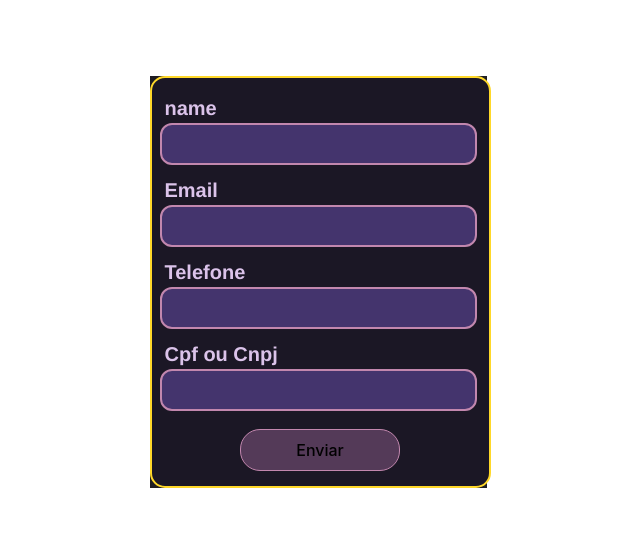
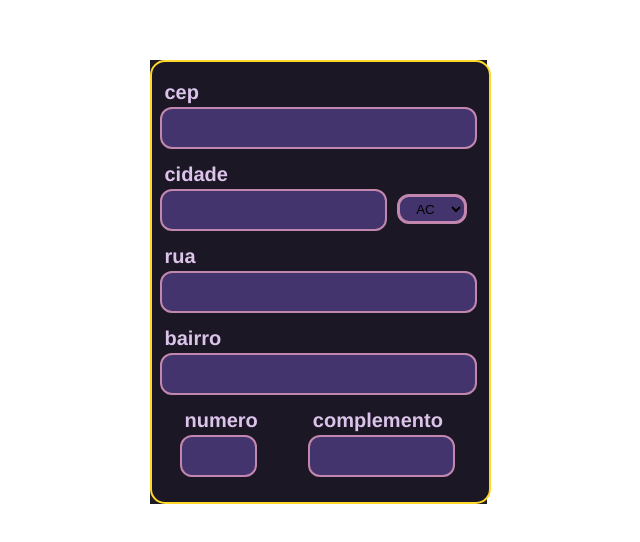
Before and after one commit to lucasGFlores/star-wars-venda-automotiva, a React (Vite) app: page / in a window 1280 px wide. Shown: the part 118-660 px from the top of the page, without its empty margins (322-962 px from the left). Built offline with nearby package versions, Linux system fonts and the light colour scheme.

Commit message:
form de pagamento pronta

```diff
--- a/src/App.tsx
+++ b/src/App.tsx
@@ -2,6 +2,7 @@ import { Route, BrowserRouter, Routes } from "react-router-dom";
 import "./App.css";
 import Forms from "./components/Forms";
 import InfoCompradorForm from "./pagamento/InfoCompradorForm";
+import EnderecoForm from "./pagamento/EnderecoForm";
 // import './Form.css'
 function App() {
   return (
@@ -10,8 +11,8 @@ function App() {
         <BrowserRouter>
          <div className="app">
           <Routes>
-            <Route path="/" Component={InfoCompradorForm} />
-            <Route path="/forms" Component={Forms} />
+            <Route path="/" Component={EnderecoForm} />
+            <Route path="/forms" Component={InfoCompradorForm} />
           </Routes>
       </div>
 
--- a/src/components/CustomInput.tsx
+++ b/src/components/CustomInput.tsx
@@ -1,24 +1,37 @@
 import React, { FC } from "react";
 import { FieldProps } from "formik";
-
+import "../styles/Forms.css";
 interface CustomInputProps {
   type?: string;
   label: string;
+  event?: React.ChangeEvent<HTMLInputElement>
 }
 
 const CustomInput: FC<CustomInputProps & FieldProps> = ({
   label,
   field, // { name, value, onChange, onBlur }
   form: { touched, errors }, // also values, setXXXX, handleXXXX, dirty, isValid, status, etc.
+  event,
   type = "text",
   ...props
-}) => (
-  <>
-    <label>{label}</label>
-    <input type={type} {...field} {...props} />
-    {touched[field.name] && errors[field.name] && (
-      <p className="error">{errors[field.name]?.toString()}</p>
-    )}
-  </>
-);
+}) => {
+
+  return (
+    <>
+      <label>{label}</label>
+      <input
+
+        type={type}
+        {...field}
+        {...props}
+        className={touched[field.name] && errors[field.name] ? "error" : ""}
+      />
+      {touched[field.name] && errors[field.name] ? (
+        <p  className="error">{errors[field.name]?.toString()}</p>
+      ) : (
+      ""
+      )}
+    </>
+  );
+};
 export default CustomInput;
--- a/src/pagamento/EnderecoForm.tsx
+++ b/src/pagamento/EnderecoForm.tsx
@@ -1,14 +1,22 @@
-import { observer } from "mobx-react"
-import { Formik, useFormik } from "formik";
+import { observer } from "mobx-react";
+import { Field, Formik, Form, validateYupSchema } from "formik";
 import * as yup from "yup";
 import { formSchemaEndereco } from "../schemas/Forms";
 import { Endereco } from "../model/Endereco";
 import CustomInput from "../components/CustomInput";
-import { Form } from "react-router-dom";
+import { json } from "react-router-dom";
 
-const EnderecoForm = () => {
+const EnderecoForm = (): JSX.Element => {
+  const formatCEP = (cep: string) => {
+    // Lógica de formatação do CEP
+    // Por exemplo: 12345678 -> 12345-678
+    return cep.replace(/^(\d{5})(\d{3})$/, "$1-$2");
+  };
 
+  return (
+    <div className="container">
       <Formik
+
         initialValues={{
           cep: "",
           cidade: "",
@@ -18,21 +26,133 @@ const EnderecoForm = () => {
           numero: "",
           complemento: "",
         }}
+        //      initialErrors={{
+        //       bairro: "insira o bairro",
+        // cep: "cep invalido",
+        // cidade: "insira a cidade",
+        // estado: "insira o estado",
+        // numero: "insira o numero",
+        // rua: "insira a rua",
+        //      }}
+        validationSchema={formSchemaEndereco}
         onSubmit={(values, actions) => {
-         setTimeout(() => {
-
-           alert(JSON.stringify(values, null, 2));
-
-           actions.setSubmitting(false);
-
-         }, 1000);
-
+          console.log(values);
+          const endereco = new Endereco(
+            values.cep,
+            values.cidade,
+            values.estado,
+            values.rua,
+            values.bairro,
+            values.numero,
+            values.complemento
+          );
         }}
       >
         {(props) => (
           <Form>
-      <CustomInput label=""/>
+            <Field
+            onChange={(e: React.ChangeEvent<HTMLInputElement>) => {
+              const cep = e.target.value;
+                props.setFieldValue("cep", formatCEP(cep));
+              if (cep.length === 8) {
+                console.log("fetching cep");
+
+                fetch(`https://viacep.com.br/ws/${cep}/json/`)
+                  .then((res) => res.json())
+                  .then((data) => {
+                    props.setFieldValue("cidade", data.localidade);
+                    props.setFieldValue("estado", data.uf);
+                    props.setFieldValue("rua", data.logradouro);
+                    props.setFieldValue("bairro", data.bairro);
+                  });
+              }
+            }}
+              name="cep"
+              type="text"
+              component={CustomInput}
+              format={formatCEP}
+              label="cep"
+            />
+            <div style={{ display: "flex" }}>
+              <div className="minContent" style={{ marginRight: "10px" }}>
+                <Field
+                  style={{ width: "210px" }}
+                  name="cidade"
+                  type="text"
+                  component={CustomInput}
+                  label="cidade"
+                />
+              </div>
+              <Field
+                className="select"
+                name="estado"
+                type="text"
+                component="select"
+                label="uf"
+              >
+                <option value="AC">AC</option>
+                <option value="AL">AL</option>
+                <option value="AM">AM</option>
+                <option value="AP">AP</option>
+                <option value="BA">BA</option>
+                <option value="CE">CE</option>
+                <option value="DF">DF</option>
+                <option value="ES">ES</option>
+                <option value="GO">GO</option>
+                <option value="MA">MA</option>
+                <option value="MG">MG</option>
+                <option value="MS">MS</option>
+                <option value="MT">MT</option>
+                <option value="PA">PA</option>
+                <option value="PB">PB</option>
+                <option value="PE">PE</option>
+                <option value="PI">PI</option>
+                <option value="PR">PR</option>
+                <option value="RJ">RJ</option>
+                <option value="RN">RN</option>
+                <option value="RO">RO</option>
+                <option value="RR">RR</option>
+                <option value="RS">RS</option>
+                <option value="SC">SC</option>
+                <option value="SE">SE</option>
+                <option value="SP">SP</option>
+                <option value="TO">TO</option>
+              </Field>
+            </div>
+            <Field name="rua" type="text" component={CustomInput} label="rua" />
+            <Field
+              name="bairro"
+              type="text"
+              component={CustomInput}
+              label="bairro"
+            />
+            <div style={{ display: "flex" }}>
+              <div
+                className="minContent"
+                style={{ marginLeft: "20px", marginRight: "50px" }}
+              >
+                <Field
+                  style={{ width: "60px" }}
+                  name="numero"
+                  type="text"
+                  component={CustomInput}
+                  label="numero"
+                />
+              </div>
+              <div className="minContent">
+                <Field
+                  style={{ width: "130px" }}
+                  name="complemento"
+                  type="text"
+                  component={CustomInput}
+                  label="complemento"
+                />
+              </div>
+            </div>
           </Form>
         )}
       </Formik>
+    </div>
+  );
 };
+export default EnderecoForm;
--- a/src/schemas/Forms.ts
+++ b/src/schemas/Forms.ts
@@ -23,9 +23,42 @@ export const formSchemaEndereco = yup.object().shape({
   cep: yup.string().min(9, "cep invalido").max(9, "cep invalido"),
   rua: yup.string().required("insira a rua"),
   cidade: yup.string().required("insira a cidade"),
-estado: yup.string().required("insira o estado"),
+  estado: yup
+    .string()
+    .oneOf(
+      [
+        "AC",
+        "AL",
+        "AM",
+        "AP",
+        "BA",
+        "CE",
+        "DF",
+        "ES",
+        "GO",
+        "MA",
+        "MG",
+        "MS",
+        "MT",
+        "PA",
+        "PB",
+        "PE",
+        "PI",
+        "PR",
+        "RJ",
+        "RN",
+        "RO",
+        "RR",
+        "RS",
+        "SC",
+        "SE",
+        "SP",
+        "TO",
+      ],
+      "uf invalido"
+    )
+    .required("ponha o uf"),
   numero: yup.string().required("insira o numero"),
   bairro: yup.string().required("insira o bairro"),
   complemento: yup.string(),
-
 });
--- a/src/styles/Forms.css
+++ b/src/styles/Forms.css
@@ -9,12 +9,15 @@ justify-content: center;
 
 
 }
+.minContent{
+    width: min-content;
+}
 form{
     width: 100%;
     padding: 15px 8px;
 
 }
-form label{
+ label{
 color: #DBC3EA;
 display: block;
 text-align: left;
@@ -58,6 +61,15 @@ input:focus{
       word-break: break-all;
 
 }
+.select{
+    width: 70px;
+height: 30px;
+margin-top: 35px;
+background-color: #44346D;
+border: 3px solid #C287AE;
+border-radius: 12px;
+text-align: center;
+}
 .submit{
     background-color: #543A58;
     border-radius: 20px;
```
Lines whose indentation alone changed are shown as unchanged.
